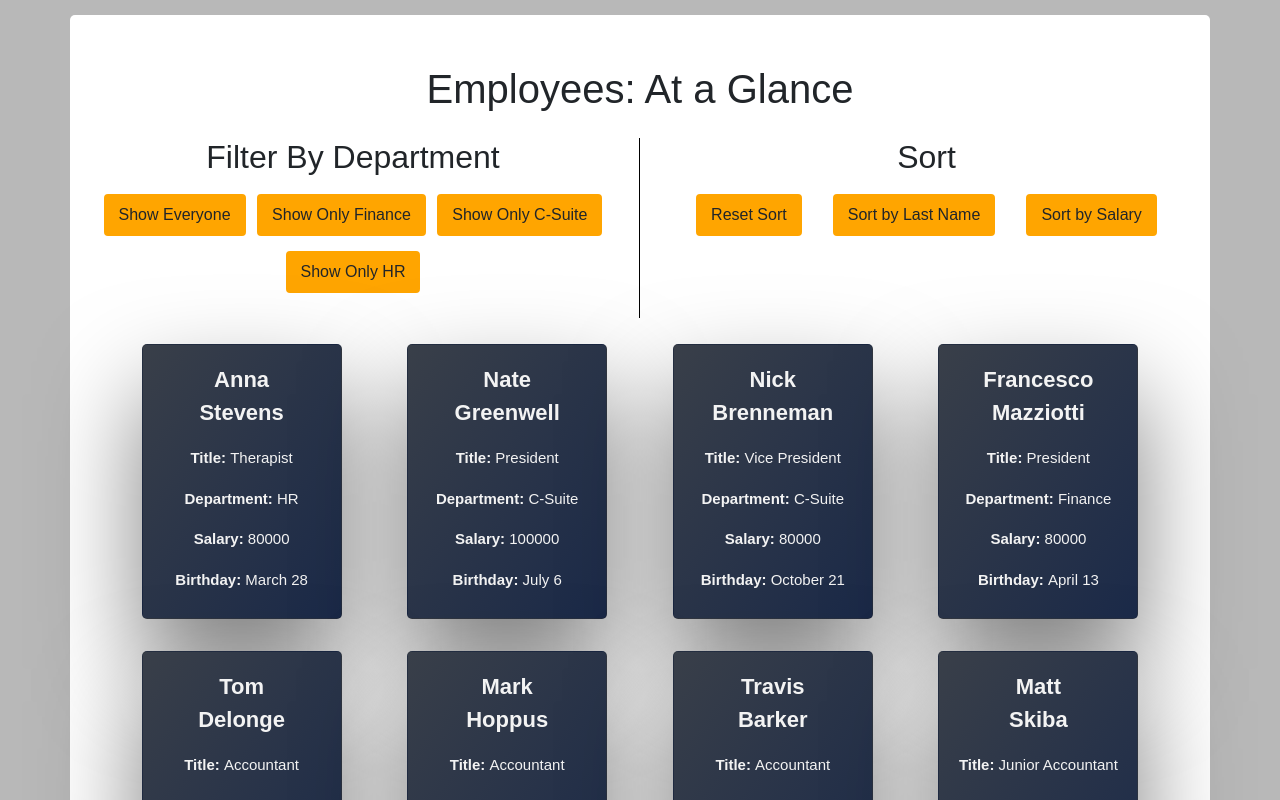
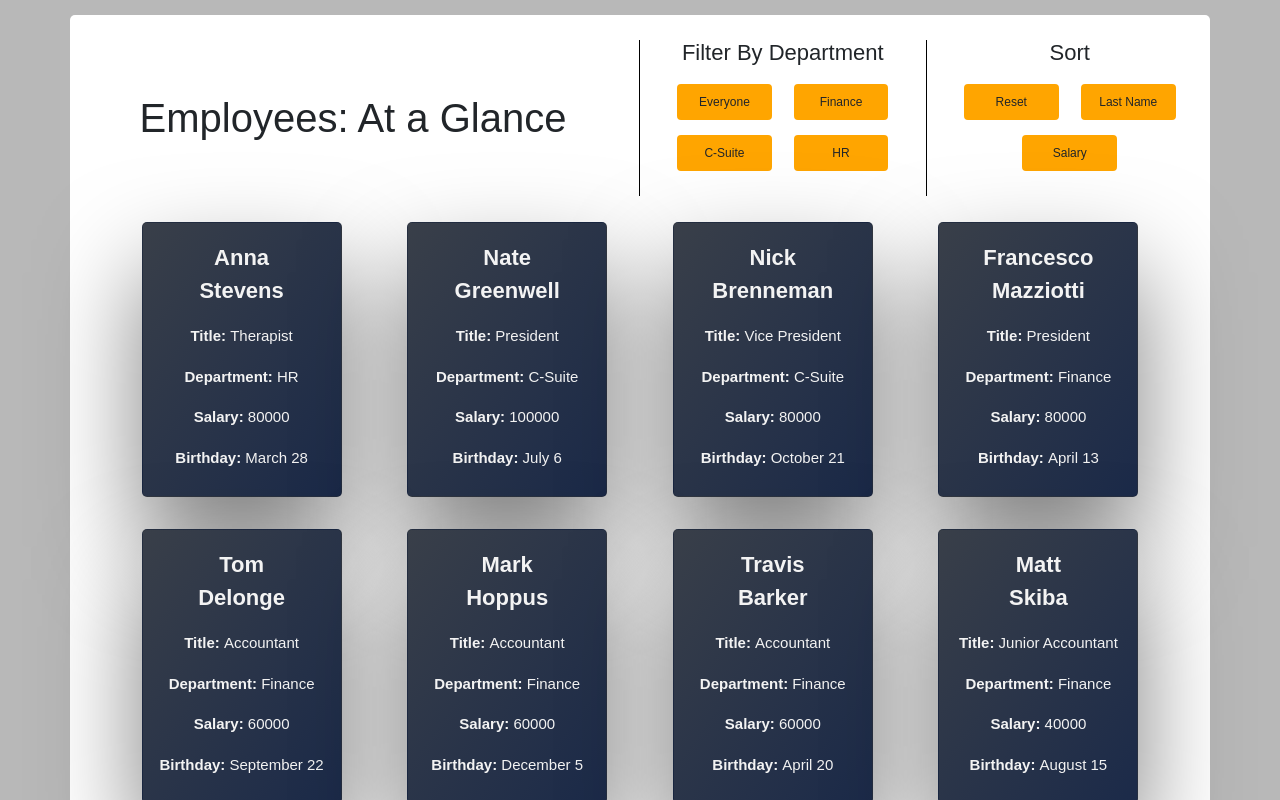
Before and after one commit to colinstevens06/16-employee-directory, a React (Create React App) app: page / in a window 1280 px wide. Shown: the top 800 px of the page. Built offline with nearby package versions, Linux system fonts and the light colour scheme.

Commit message:
updated page layout for better UX

```diff
--- a/src/App.css
+++ b/src/App.css
@@ -13,6 +13,18 @@
   background-color: #b8b8b8;
 }
 
+.main-header-container {
+  margin: auto;
+  height: 100%;
+  display: flex;
+}
+
+.main-header {
+  text-align: center;
+  margin: auto;
+  /* display: flex; */
+}
+
 .btn:hover {
   cursor: pointer;
 }
@@ -25,3 +37,7 @@
   margin-bottom: 15px;
   height: 100%
 }
+
+.filter-header {
+  font-size: 22px;
+}
--- a/src/App.js
+++ b/src/App.js
@@ -29,6 +29,7 @@
     const employees = this.state.filterObject;
 
     switch (input) {
+      // ======== SORT BY LAST NAME ========
       case "lastName":
         if (employees[0].lastName.toLowerCase() < employees[employees.length - 1].lastName.toLowerCase()) {
           employees.sort(function (a, b) {
@@ -41,7 +42,6 @@
             }
           })
           this.setState({ filterObject: employees })
-
         } else {
           employees.sort(function (a, b) {
             if (b.lastName.toLowerCase() < a.lastName.toLowerCase()) {
@@ -54,9 +54,8 @@
           })
           this.setState({ filterObject: employees })
         }
-
-
         break
+      // ======== SORT BY SALARY ========
       case "Salary":
         // setting it up so you can switch the sort from large to small and small to large
         if (employees[0].salary < employees[employees.length - 1].salary) {
@@ -83,6 +82,7 @@
           this.setState({ filterObject: employees })
         }
         break
+      // ======== RESET SORT ========
       default:
         employees.sort(function (a, b) {
           if (a.id < b.id) {
@@ -102,62 +102,59 @@
       <div className="App">
         <Wrapper>
           <div className="container">
-
-            <h1 style={{ textAlign: "center", marginTop: 25, marginBottom: 25 }}>Employees: At a Glance</h1>
-
             <div className="row">
               <div className="col-sm-6" style={{ borderRight: "1px solid #000000" }}>
-                <h2 style={{ textAlign: "center" }}>Filter By Department</h2>
+                <div className="main-header-container">
+                  <h1 className="main-header">Employees: At a Glance</h1>
+
+                </div>
+              </div>
+              <div className="col-sm-3" style={{ borderRight: "1px solid #000000" }}>
+                <h2 style={{ textAlign: "center" }} className="filter-header">Filter By Department</h2>
                 <FilterButtonWrapper>
                   <FilterButton
                     click={this.departmentFilter}
                     value="all"
-                    btnText="Show Everyone"
+                    btnText="Everyone"
                   />
                   <FilterButton
                     click={this.departmentFilter}
                     value="Finance"
-                    btnText="Show Only Finance"
+                    btnText="Finance"
                   />
                   <FilterButton
                     click={this.departmentFilter}
                     value="C-Suite"
-                    btnText="Show Only C-Suite"
+                    btnText="C-Suite"
                   />
                   <FilterButton
                     click={this.departmentFilter}
                     value="HR"
-                    btnText="Show Only HR"
+                    btnText="HR"
                   />
                 </FilterButtonWrapper>
               </div>
-              <div className="col-sm-6">
-                <h2 style={{ textAlign: "center" }}>Sort</h2>
+              <div className="col-sm-3">
+                <h2 style={{ textAlign: "center" }} className="filter-header">Sort</h2>
                 <FilterButtonWrapper>
                   <FilterButton
                     click={this.nameSort}
-                    btnText="Reset Sort"
+                    btnText="Reset"
                     value="showAll"
                   />
                   <FilterButton
                     click={this.nameSort}
-                    btnText="Sort by Last Name"
+                    btnText="Last Name"
                     value="lastName"
                   />
                   <FilterButton
                     click={this.nameSort}
-                    btnText="Sort by Salary"
+                    btnText="Salary"
                     value="Salary"
                   />
                 </FilterButtonWrapper>
-
-
               </div>
-
-
             </div>
-
-
 
             <TableWrapper>
               {this.state.filterObject.map(employee => (
@@ -170,7 +167,6 @@
                   birthday={employee.birthday}
                   salary={employee.salary}
                 />
-
               ))}
             </TableWrapper>
           </div>
--- a/src/components/Filter-Button/style.css
+++ b/src/components/Filter-Button/style.css
@@ -1,7 +1,9 @@
 .btn-filter {
   background-color: orange;
   border: 3px solid orange;
-  margin-bottom: 15px;
+  width: 40%;
+  margin: 0px 10px 15px 10px;
+  font-size: 12px;
 }
 
 .btn-filter:hover {
```
